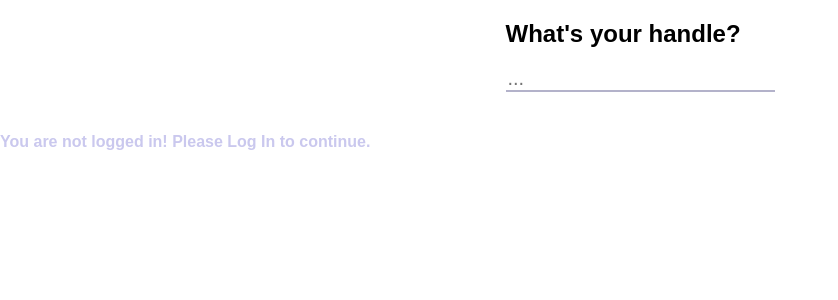
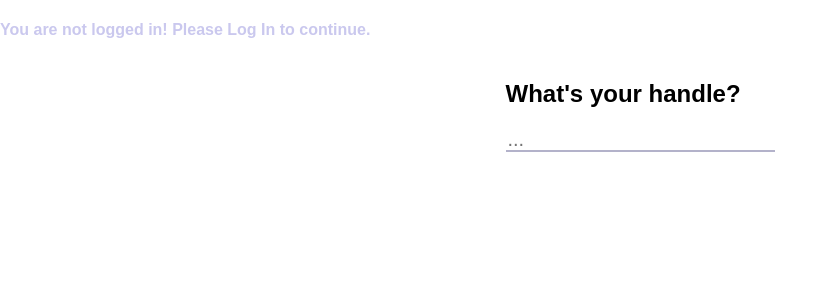
Before and after one commit to mchaffin/Emitter-Chat, a React (Create React App) app: page /app in a window 1280 px wide. Shown: the top 300 px of the page, without its empty margins (0-838 px from the left). Built offline with nearby package versions, Linux system fonts and the light colour scheme; no server answers; what auth0-js would draw is missing.

Commit message:
delting unneeded files tweeking code

```diff
--- a/sample-config.js
+++ /dev/null
@@ -1,5 +0,0 @@
-export const socketUrl = (process.env.NODE_ENV === "development") ?
-                            "http://localhost:3231" :
-                            "https://pacific-everglades-56452.herokuapp.com/"
-
-export const facebookAppId = "197542140792520"
--- a/src/Profile/Profile.js
+++ b/src/Profile/Profile.js
@@ -2,7 +2,7 @@
 
 import React, { Component } from 'react';
 import { Panel, ControlLabel, Glyphicon } from 'react-bootstrap';
-import './Profile.css';
+//import './Profile.css';
 
 class Profile extends Component {
   componentWillMount() {
--- a/src/routes.js
+++ b/src/routes.js
@@ -1,6 +1,7 @@
 import React from 'react';
 import { Route, Router } from 'react-router-dom';
 import App from './App';
+import Profile from './Profile/Profile';
 import Login from './Login/Login';
 import Callback from './Callback/Callback';
 import Auth from './Auth/Auth';
@@ -19,8 +20,9 @@ export const makeMainRoutes = () => {
   return (
       <Router history={history}>
         <div>
+          <Route path="/" render={(props) => <Login auth={auth} {...props} />} />
           <Route path="/app" render={(props) => <App auth={auth} {...props} />} />
-          <Route path="/" render={(props) => <Login auth={auth} {...props} />} />
+          <Route path="/profile" render={(props) => <Profile auth={auth} {...props} />} />
           <Route path="/callback" render={(props) => {
             handleAuthentication(props);
             return <Callback {...props} />
```
